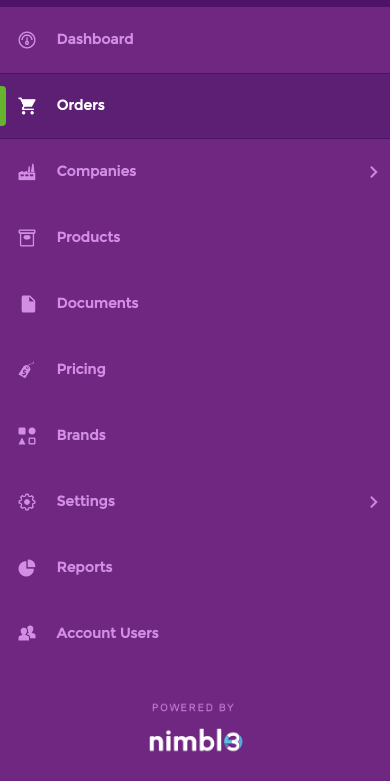
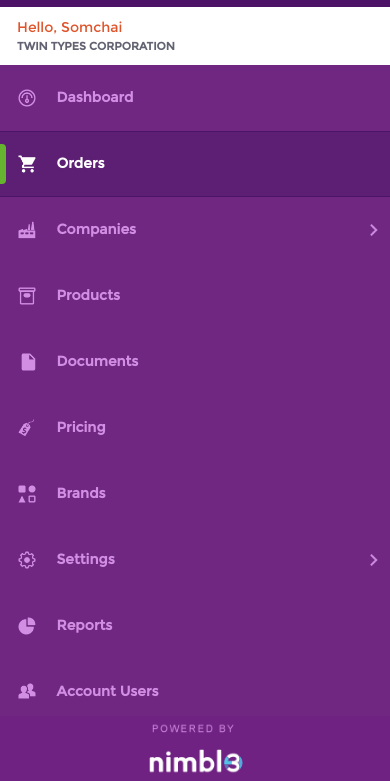
Before and after one commit to Lahphim/technical-test-ii, a website: page index.html in a window 390 px wide. Shown: the part 63-844 px from the top of the page. Drawn offline with Linux system fonts and the light colour scheme.

Commit message:
add user detail in sidebar and powered by logo in footer for mobile view mode

```diff
--- a/app/scss/_form.scss
+++ b/app/scss/_form.scss
@@ -129,4 +129,8 @@ $form-select-value-color: #8899AA;
     border: 0;
     box-shadow: 0 2px 14px 0 rgba(black, 0.12);
   }
+
+  .spacing-area {
+    height: 80px;
+  }
 }
--- a/app/scss/_sidebar.scss
+++ b/app/scss/_sidebar.scss
@@ -8,7 +8,8 @@ $list-active-bg: #5C1F73;
 $list-active-border: #4C1367;
 $list-active-bar: #65B32E;
 
-
+$user-name-color: #DF542A;
+$user-company-color: #626272;
 
 #sidebar-pane {
   position: relative;
@@ -34,6 +35,23 @@ $list-active-bar: #65B32E;
     padding-bottom: 22px;
 
     span { transform: scale(0.9); }
+  }
+
+  .user-detail {
+    display: none;
+    background-color: white;
+    padding: 10px 17px;
+
+    .user-name {
+      font-size: 14px;
+      color: $user-name-color;
+    }
+
+    .user-company {
+      font-size: 11px;
+      color: $user-company-color;
+      font-weight: bold;
+    }
   }
 }
 
--- a/app/scss/styles.scss
+++ b/app/scss/styles.scss
@@ -16,6 +16,18 @@ h3 {
   padding: 34px;
 }
 
+.powerby-logo-footer {
+  display: none;
+  position: fixed;
+  bottom: 0;
+  width: 100%;
+  align-items: center;
+  justify-content: center;
+  background-color: #702283;
+
+  span { transform: scale(0.9); }
+}
+
 @import "bulma-responsive-table";
 @import "sidebar";
 @import "breadcrumb";
--- a/index.html
+++ b/index.html
@@ -15,6 +15,11 @@
   <aside id="sidebar-pane" class="menu column is-3-tablet is-2-desktop">
     <div class="menu-logo">
       <span class="icon nimbl3-logo-white"></span>
+    </div>
+
+    <div class="user-detail is-block-mobile">
+      <p class="user-name">Hello, Somchai</p>
+      <p class="user-company">TWIN TYPES CORPORATION</p>
     </div>
 
     <ul id="sidebar-list" class="menu-list">
@@ -428,7 +433,11 @@
       When you enter into any new area of science, you almost always find yourself with a baffling new language of technical terms to learn before you can converse with the experts. This is certainly true in astronomy both in terms of terms that refer to the cosmos and terms that describe the tools of the trade, the most prevalent being the telescope. So to get us off of first base, let’s define some of the key terms that pertain to telescopes to help you be able to talk to them more intelligently.
     </div>
 
-    <div class="spacing-area is-hidden-mobile"></div>
+    <div class="spacing-area"></div>
+
+    <div class="powerby-logo-footer is-flex-mobile">
+      <span class="icon nimbl3-powerby"></span>
+    </div>
   </div>
 </div>
 
```
Also changed, not shown: app/css/styles.css.
